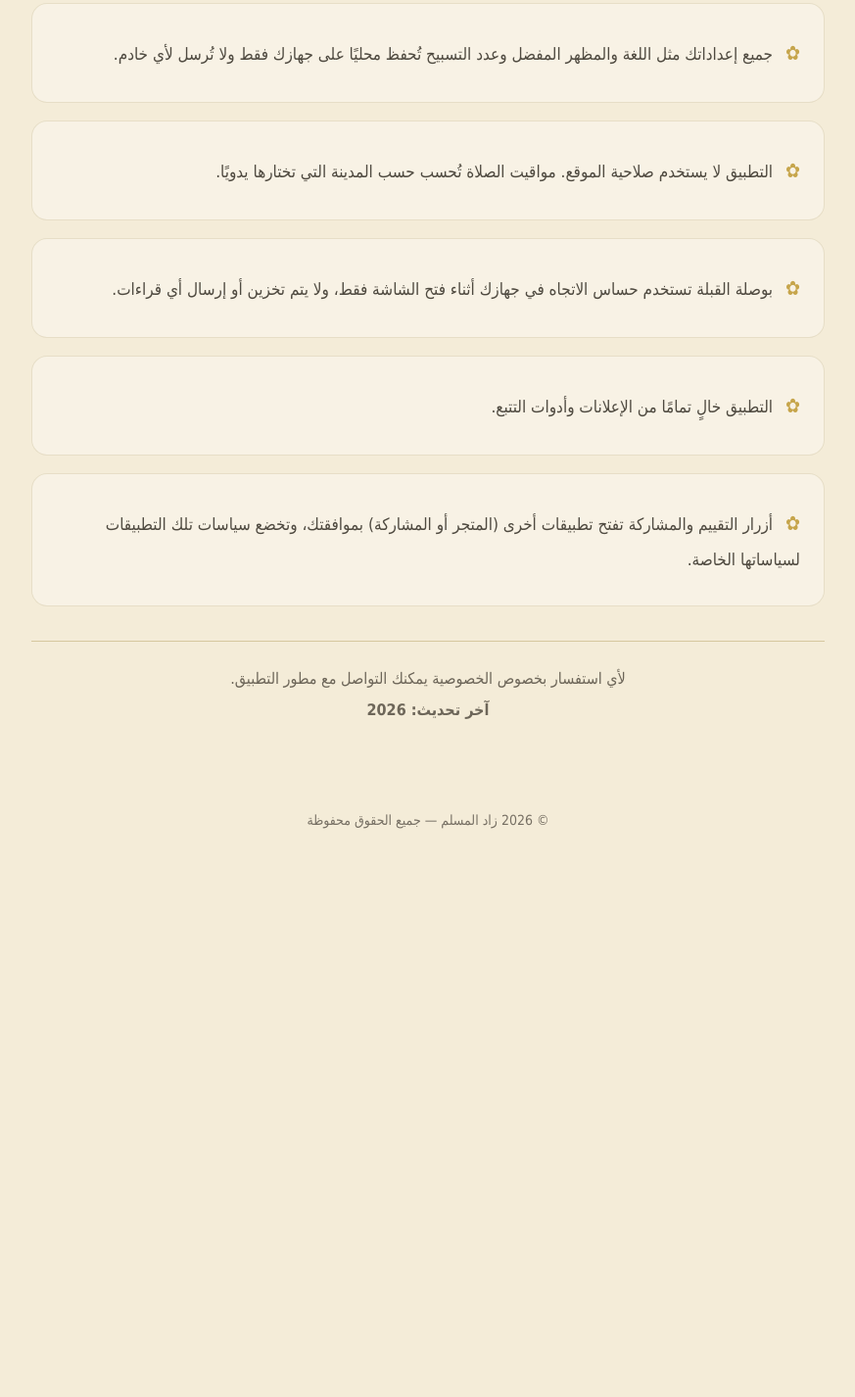
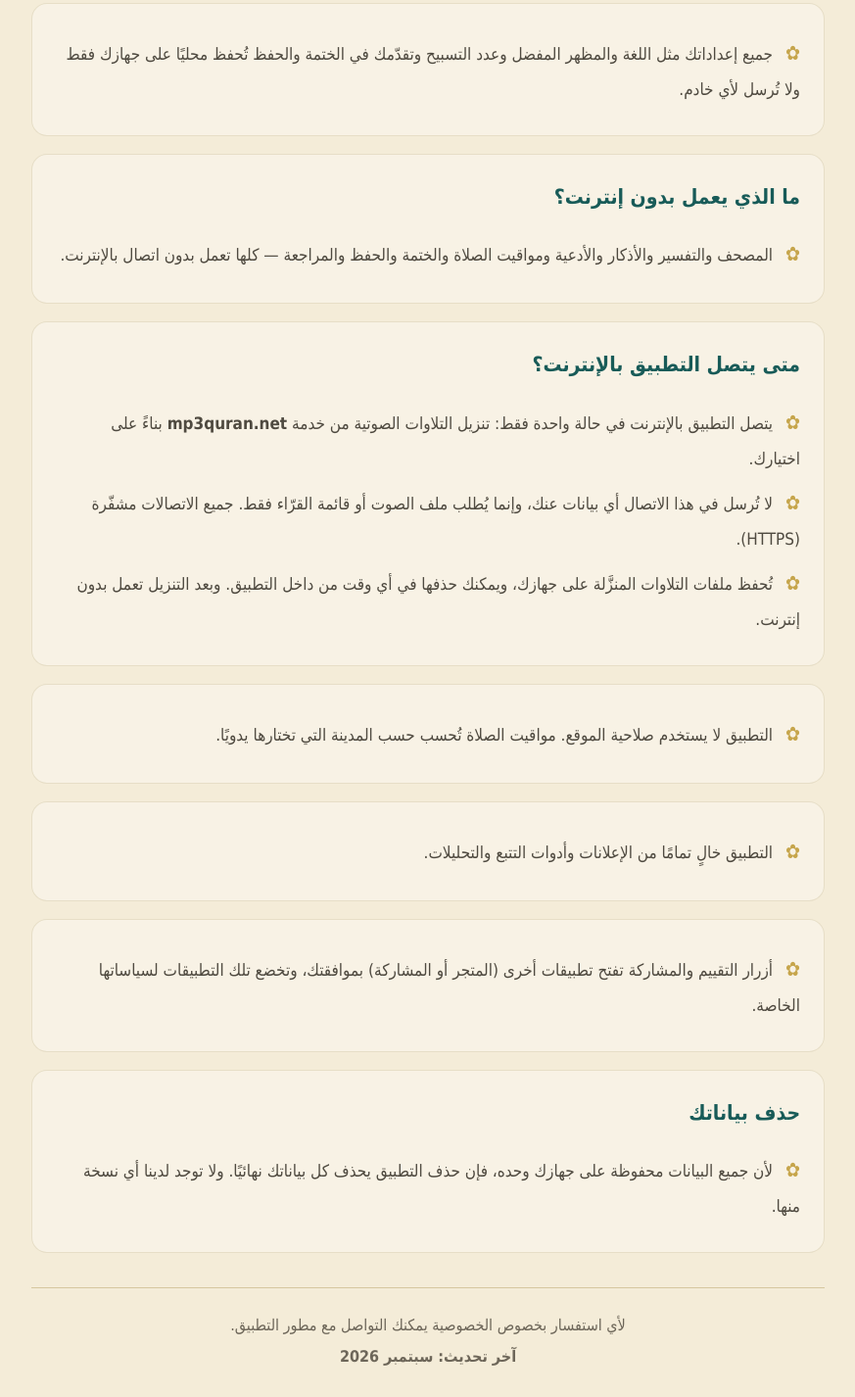
Before and after one commit to lionman136/zad-almuslim-privacy, a plain HTML site: page index.html in a window 1280 px wide. Shown: the part 410-1836 px from the top of the page at 98% size, without its empty margins (203-1076 px from the left). Before the commit the page ends 1286 px from the top, so only its background shows below. Drawn offline with Linux system fonts and the light colour scheme.

Commit message:
Update index.html

```diff
--- a/index.html
+++ b/index.html
@@ -128,7 +128,8 @@
 
     <div class="intro">
         تطبيق <strong>زاد المسلم</strong> يحترم خصوصيتك بالكامل.
-        التطبيق يعمل بدون إنترنت ولا يجمع أو يشارك أي بيانات شخصية عنك.
+        لا يجمع التطبيق أو يشارك أي بيانات شخصية عنك،
+        ولا يرسل أي معلومات عنك إلى أي جهة.
     </div>
 
     <div class="section">
@@ -142,7 +143,36 @@
         <p>
             <span class="check">✿</span>
             جميع إعداداتك مثل اللغة والمظهر المفضل وعدد التسبيح
-            تُحفظ محليًا على جهازك فقط ولا تُرسل لأي خادم.
+            وتقدّمك في الختمة والحفظ تُحفظ محليًا على جهازك فقط
+            ولا تُرسل لأي خادم.
+        </p>
+    </div>
+
+    <div class="section">
+        <h2>ما الذي يعمل بدون إنترنت؟</h2>
+        <p>
+            <span class="check">✿</span>
+            المصحف والتفسير والأذكار والأدعية ومواقيت الصلاة
+            والختمة والحفظ والمراجعة — كلها تعمل بدون اتصال بالإنترنت.
+        </p>
+    </div>
+
+    <div class="section">
+        <h2>متى يتصل التطبيق بالإنترنت؟</h2>
+        <p>
+            <span class="check">✿</span>
+            يتصل التطبيق بالإنترنت في حالة واحدة فقط: تنزيل التلاوات
+            الصوتية من خدمة <strong>mp3quran.net</strong> بناءً على اختيارك.
+        </p>
+        <p>
+            <span class="check">✿</span>
+            لا تُرسل في هذا الاتصال أي بيانات عنك، وإنما يُطلب ملف الصوت
+            أو قائمة القرّاء فقط. جميع الاتصالات مشفّرة (HTTPS).
+        </p>
+        <p>
+            <span class="check">✿</span>
+            تُحفظ ملفات التلاوات المنزَّلة على جهازك، ويمكنك حذفها في أي وقت
+            من داخل التطبيق. وبعد التنزيل تعمل بدون إنترنت.
         </p>
     </div>
 
@@ -157,15 +187,7 @@
     <div class="section">
         <p>
             <span class="check">✿</span>
-            بوصلة القبلة تستخدم حساس الاتجاه في جهازك أثناء فتح الشاشة فقط،
-            ولا يتم تخزين أو إرسال أي قراءات.
-        </p>
-    </div>
-
-    <div class="section">
-        <p>
-            <span class="check">✿</span>
-            التطبيق خالٍ تمامًا من الإعلانات وأدوات التتبع.
+            التطبيق خالٍ تمامًا من الإعلانات وأدوات التتبع والتحليلات.
         </p>
     </div>
 
@@ -173,15 +195,24 @@
         <p>
             <span class="check">✿</span>
             أزرار التقييم والمشاركة تفتح تطبيقات أخرى
-            (المتجر أو المشاركة) بموافقتك، وتخضع سياسات تلك التطبيقات
+            (المتجر أو المشاركة) بموافقتك، وتخضع تلك التطبيقات
             لسياساتها الخاصة.
+        </p>
+    </div>
+
+    <div class="section">
+        <h2>حذف بياناتك</h2>
+        <p>
+            <span class="check">✿</span>
+            لأن جميع البيانات محفوظة على جهازك وحده، فإن حذف التطبيق
+            يحذف كل بياناتك نهائيًا. ولا توجد لدينا أي نسخة منها.
         </p>
     </div>
 
     <div class="contact">
         لأي استفسار بخصوص الخصوصية يمكنك التواصل مع مطور التطبيق.
         <br>
-        <strong>آخر تحديث: 2026</strong>
+        <strong>آخر تحديث: سبتمبر 2026</strong>
     </div>
 
 </main>
```
